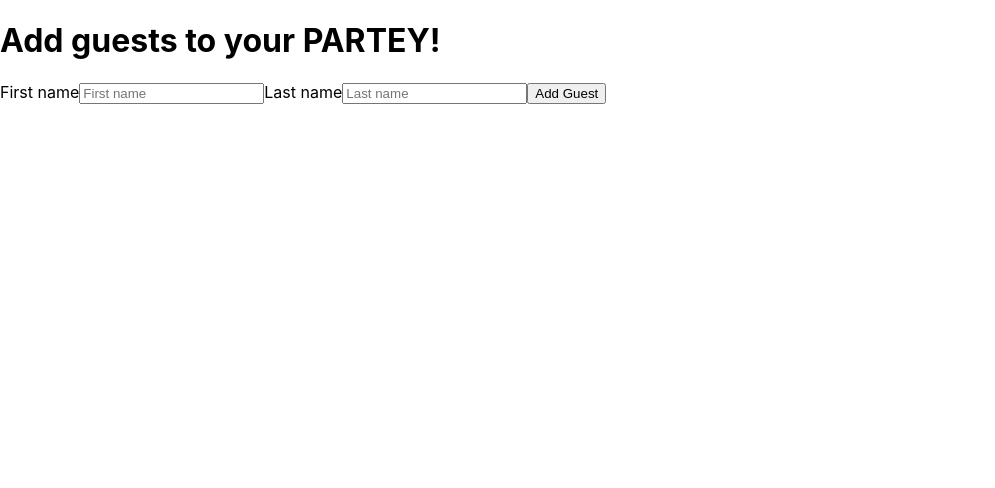
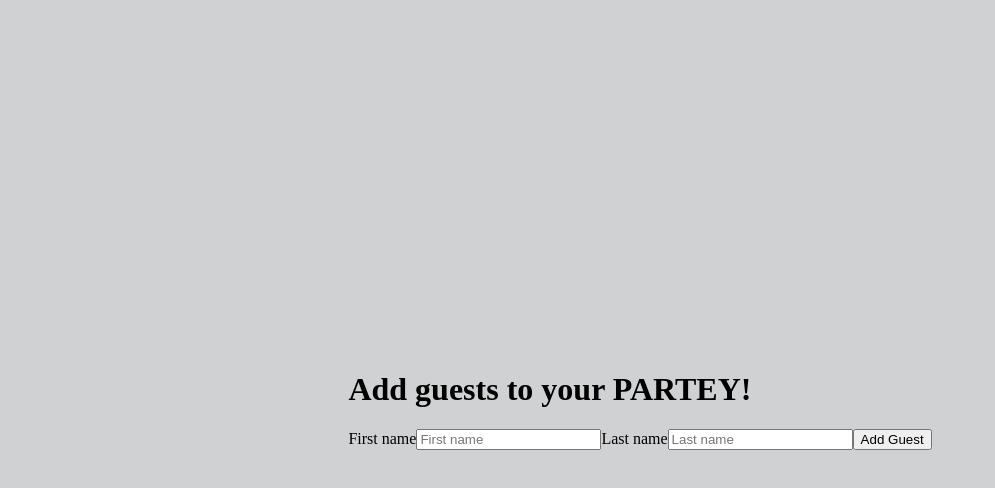
Before and after one commit to chenfran/react-guest-list, a React app: page / in a window 1280 px wide. Shown: the top 488 px of the page, without its empty margins (0-995 px from the left). Built offline with nearby package versions, Linux system fonts and the light colour scheme; the HTML template or start-up script is replaced by a standard one.

Commit message:
Add comments to the code

```diff
--- a/src/App.js
+++ b/src/App.js
@@ -1,82 +1,5 @@
-import TodoWrapper from './components/GuestList';
+import GuestList from './components/GuestList';
 
 export default function App() {
-  return <TodoWrapper />;
+  return <GuestList />;
 }
-
-// const guestList = [
-//   {
-//     id: 1,
-//     first: 'Franziska',
-//     last: 'Chen',
-//   },
-//   {
-//     id: 2,
-//     first: 'Maria',
-//     last: 'Meier',
-//   },
-//   {
-//     id: 3,
-//     first: 'Jon',
-//     last: 'Doe',
-//   },
-// ];
-
-// export default function App() {
-//   const [attendanceStatus, setAttendanceStatus] = useState(false);
-
-//   return (
-//     <main>
-//       <header>
-//         <section>
-//           <h1>Header</h1>
-//         </section>
-//       </header>
-
-//       <GuestList />
-
-//       <section>
-//         <h1>Guest list</h1>
-//         <table>
-//           <thead>
-//             <tr>
-//               <th>Attending</th>
-//               <th>Guest name</th>
-//               <th>Actions</th>
-//             </tr>
-//           </thead>
-//           <tbody>
-//             {guestList.map((guest) => {
-//               return (
-//                 <tr key={`guest-${guest.id}`}>
-//                   <td>
-//                     {/* ❤️‍🩹 HOW-TO: This input field are all the same */}
-//                     <input
-//                       type="checkbox"
-//                       checked={attendanceStatus}
-//                       onChange={(event) =>
-//                         setAttendanceStatus(event.currentTarget.checked)
-//                       }
-//                     />
-//                   </td>
-//                   <td>
-//                     {guest.first} {guest.last}
-//                   </td>
-//                   <td>
-//                     <button>Remove</button>
-//                   </td>
-//                 </tr>
-//               );
-//             })}
-//           </tbody>
-//         </table>
-//       </section>
-
-//       <section>
-//         <h1>Footer</h1>
-//         <div>A guest list App</div>
-//         <div>Created by Franziska Chen</div>
-//       </section>
-//     </main>
-//   );
-// }
--- a/src/components/Guest.js
+++ b/src/components/Guest.js
@@ -1,15 +1,20 @@
+// Use props: name, toggleAttended, deleteGuest
 export default function Guest({ name, toggleAttended, deleteGuest }) {
   return (
     <div>
+      {/* Create a checkbox */}
       <input
         aria-label={`${name} attending status`}
         type="checkbox"
         onClick={() => toggleAttended(name.id)}
       />
+      {/* Create a p with user input */}
+      {/* ClassName stands for a conditional: If the name is completed (means guest attended) then the paragraph should have a class of 'completed' otherwise it should be an empty string. The class will be used if the input field above is clicked because of the onClick function */}
       <p role="presentation" className={name.completed ? 'completed' : ''}>
         {name.name}
       </p>
       <div>
+        {/* Create a button to delete a guest */}
         <button onClick={() => deleteGuest(name.id)}>Remove</button>
       </div>
     </div>
--- a/src/components/GuestForm.js
+++ b/src/components/GuestForm.js
@@ -4,13 +4,12 @@
   const [firstName, setFirstName] = useState('');
   const [lastName, setLastName] = useState('');
 
+  // A function that allows the user to press RETURN on their keyboard and have their input submitted and displayed.
   function handleSubmit(event) {
-    event.preventDefault();
-
-    addGuest(firstName + ' ' + lastName);
-
+    event.preventDefault(); // To prevent page reloading
+    addGuest(firstName + ' ' + lastName); // 'addGuest' is used as a prop from the GuestList function
+    // This clears the input fields
     setFirstName('');
-
     setLastName('');
   }
 
--- a/src/components/GuestList.js
+++ b/src/components/GuestList.js
@@ -1,20 +1,23 @@
 import { useState } from 'react';
-import { v4 as uuidv4 } from 'uuid';
+import { v4 as uuidv4 } from 'uuid'; // Import library to create unique IDs
 import Guest from './Guest';
 import GuestForm from './GuestForm';
 
-uuidv4();
+uuidv4(); // Call the function
 
-export default function TodoWrapper() {
+// GuestList is the main component
+export default function GuestList() {
   const [guests, setGuests] = useState([]);
 
   function addGuest(guest) {
+    // Create a copy of guests with '...guests', and add id, name and the status completed
     setGuests([...guests, { id: uuidv4(), name: guest, completed: false }]);
     console.log(guests);
   }
 
   function toggleAttended(id) {
     setGuests(
+      // Map through guests and check if the guest ID equals the ID that will be passed in then create a copy of the guest and update the completed value else return the guest
       guests.map((guest) =>
         guest.id === id ? { ...guest, completed: !guest.completed } : guest,
       ),
@@ -22,6 +25,8 @@
   }
 
   function deleteGuest(id) {
+    // Filter each guest that is not equal to the ID that is passed in and return the guest
+    // Remove the guest with the ID equal to the ID that is passed in
     setGuests(guests.filter((guest) => guest.id !== id));
   }
 
@@ -30,6 +35,7 @@
       <h1>Add guests to your PARTEY!</h1>
       <GuestForm addGuest={addGuest} />
       {guests.map((guest) => (
+        // Add component 'Guest' with the props name, key, toggleAttended, deleteGuest
         <Guest
           name={guest}
           key={`guest-${guest.id}`}
--- a/src/index.css
+++ b/src/index.css
@@ -1,22 +1,8 @@
 body {
-  margin: 0;
-  font-family: -apple-system, BlinkMacSystemFont, 'Segoe UI', 'Roboto', 'Oxygen',
-    'Ubuntu', 'Cantarell', 'Fira Sans', 'Droid Sans', 'Helvetica Neue',
-    sans-serif;
-  -webkit-font-smoothing: antialiased;
-  -moz-osx-font-smoothing: grayscale;
-}
-
-code {
-  font-family: source-code-pro, Menlo, Monaco, Consolas, 'Courier New',
-    monospace;
-}
-
-/* body {
   background-color: rgb(207, 209, 211);
   margin: 0;
   display: flex;
   justify-content: center;
   align-items: center;
   height: 100vh;
-} */
+}
```
Also changed, not shown: 1 other file (tests, documents, lock files or other folders).
